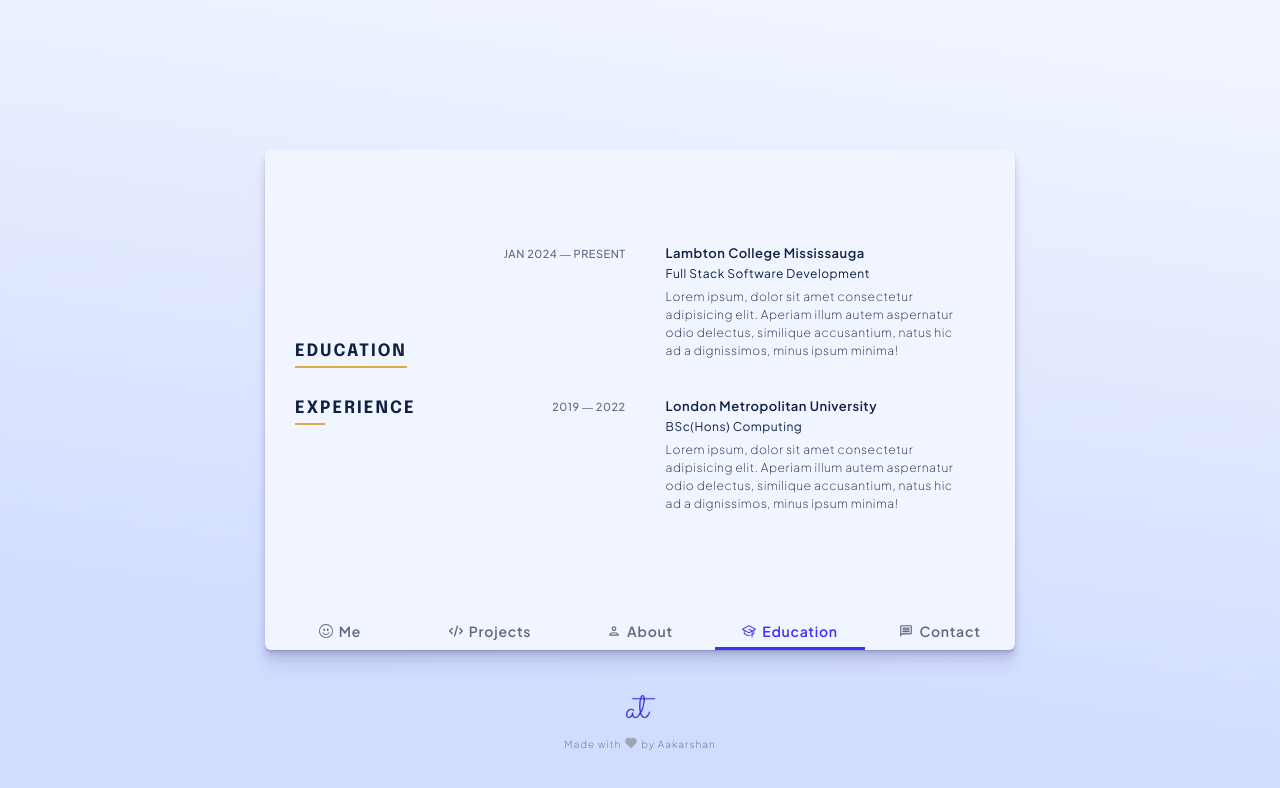
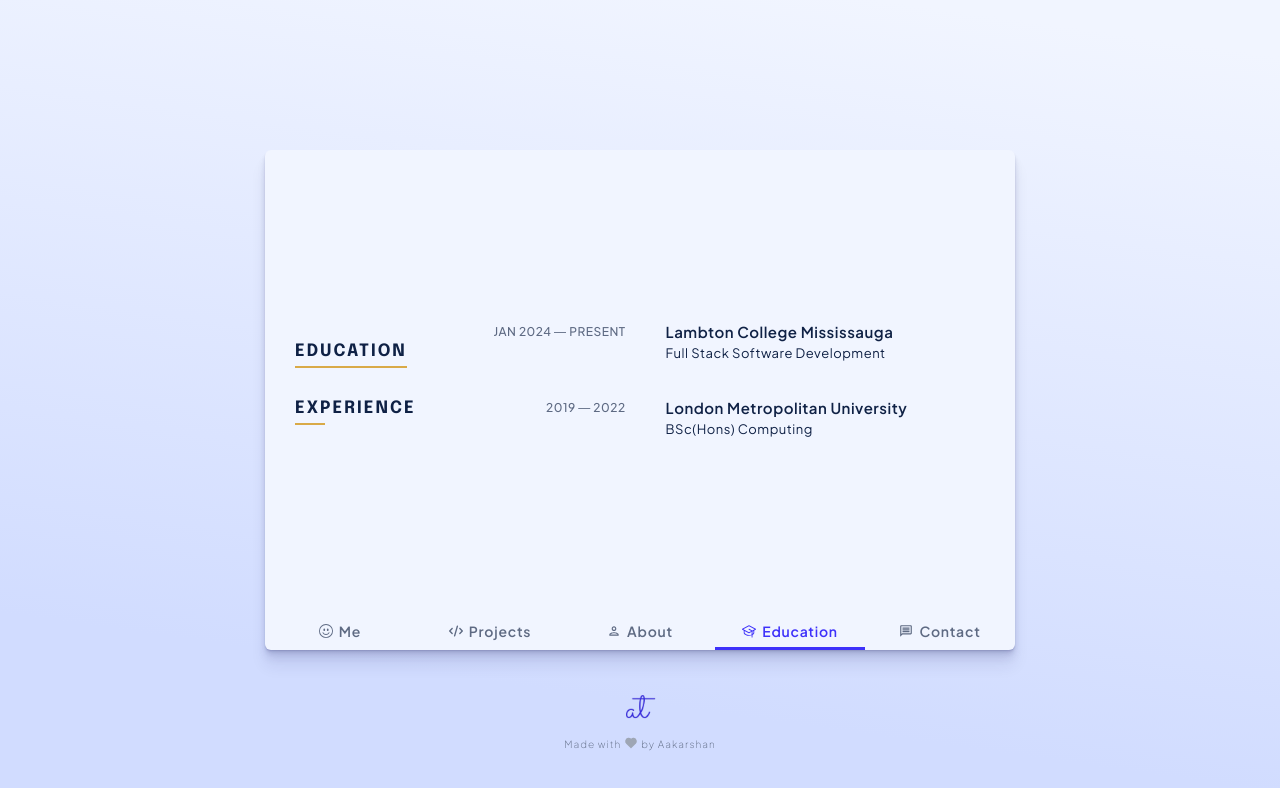
Before and after one commit to akarsanth/portfolio-react, a React (Vite) app: page /education in a window 1280 px wide. Shown: the top 788 px of the page. Built offline with nearby package versions, Linux system fonts and the light colour scheme.

Commit message:
Add vercel config

```diff
--- a/src/Components/Education/Education.module.css
+++ b/src/Components/Education/Education.module.css
@@ -42,28 +42,28 @@
 
 .time {
   flex: 0 0 auto;
-  font-size: 1.1rem;
+  font-size: 1.2rem;
   font-weight: 500;
   text-transform: uppercase;
   color: #5e6a83;
   width: 15rem;
   letter-spacing: 0.5px;
   text-align: end;
-  margin-top: 0.1rem;
+  margin-top: 0.2rem;
 }
 
 .institution {
-  font-size: 1.3rem;
+  font-size: 1.5rem;
   font-weight: 600;
 }
 
 .course {
-  font-size: 1.2rem;
+  font-size: 1.3rem;
   margin-top: 0.8rem;
 }
 
 .description {
-  font-size: 1.2rem;
+  font-size: 1.3rem;
   font-weight: 200;
   margin-top: 0.8rem;
   line-height: 1.5;
--- a/src/Components/Education/Education.tsx
+++ b/src/Components/Education/Education.tsx
@@ -43,11 +43,11 @@ const Education = () => {
                 </p>
                 <p className={styles.course}>Full Stack Software Development</p>
 
-                <p className={styles.description}>
+                {/* <p className={styles.description}>
                   Lorem ipsum, dolor sit amet consectetur adipisicing elit.
                   Aperiam illum autem aspernatur odio delectus, similique
                   accusantium, natus hic ad a dignissimos, minus ipsum minima!
-                </p>
+                </p> */}
               </div>
             </div>
 
@@ -60,11 +60,11 @@ const Education = () => {
 
                 <p className={styles.course}>BSc(Hons) Computing</p>
 
-                <p className={styles.description}>
+                {/* <p className={styles.description}>
                   Lorem ipsum, dolor sit amet consectetur adipisicing elit.
                   Aperiam illum autem aspernatur odio delectus, similique
                   accusantium, natus hic ad a dignissimos, minus ipsum minima!
-                </p>
+                </p> */}
               </div>
             </div>
           </div>
```
Also changed, not shown: vercel.json (added).
